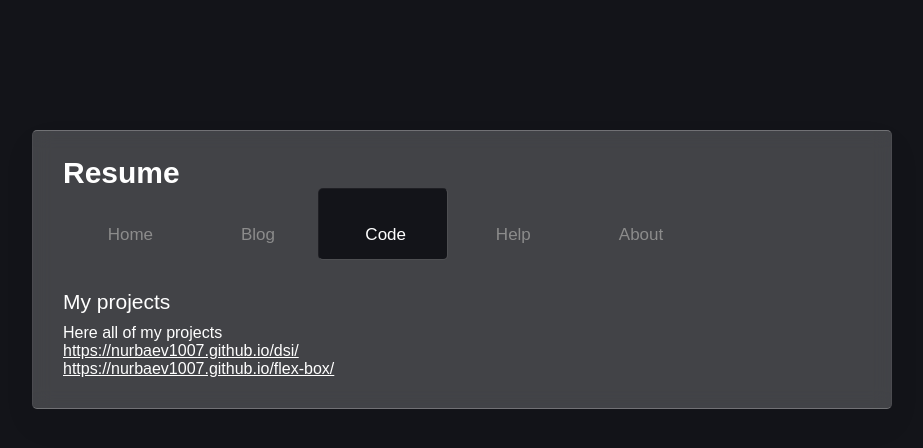
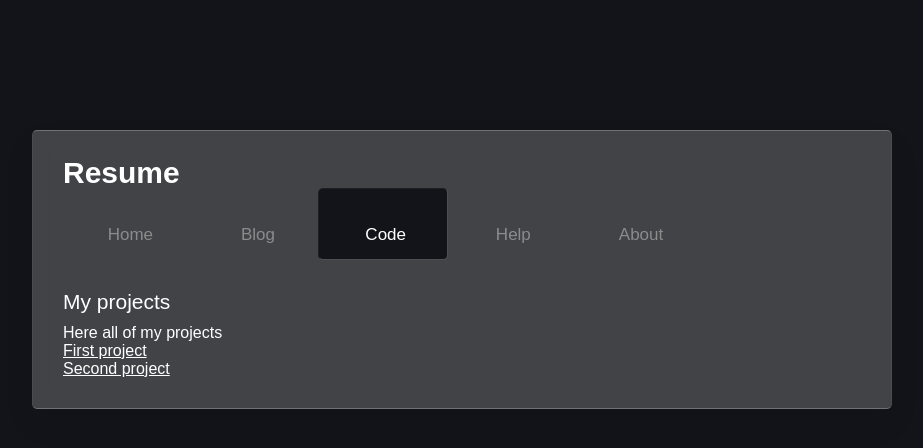
Before and after one commit to Nurbaev1007/resume, a plain HTML site: page index.html in a window 1280 px wide. Both pictures are taken after a click on the label "Code". Shown: the whole page, without its empty margins (178-1101 px from the left). Drawn offline with Linux system fonts and the light colour scheme.

Commit message:
change link

```diff
--- a/index.html
+++ b/index.html
@@ -39,9 +39,9 @@
         <div class="content content-3">
             <div class="title">My projects</div>
             <p>Here all of my projects</p>
-            <a href="">https://nurbaev1007.github.io/dsi/</a>
+            <a href="https://nurbaev1007.github.io/dsi/">First project</a>
             <br>
-            <a href="">https://nurbaev1007.github.io/flex-box/</a>
+            <a href="https://nurbaev1007.github.io/flex-box/">Second project</a>
         </div>
         <div class="content content-4">
             <div class="title">Help</div>
```
